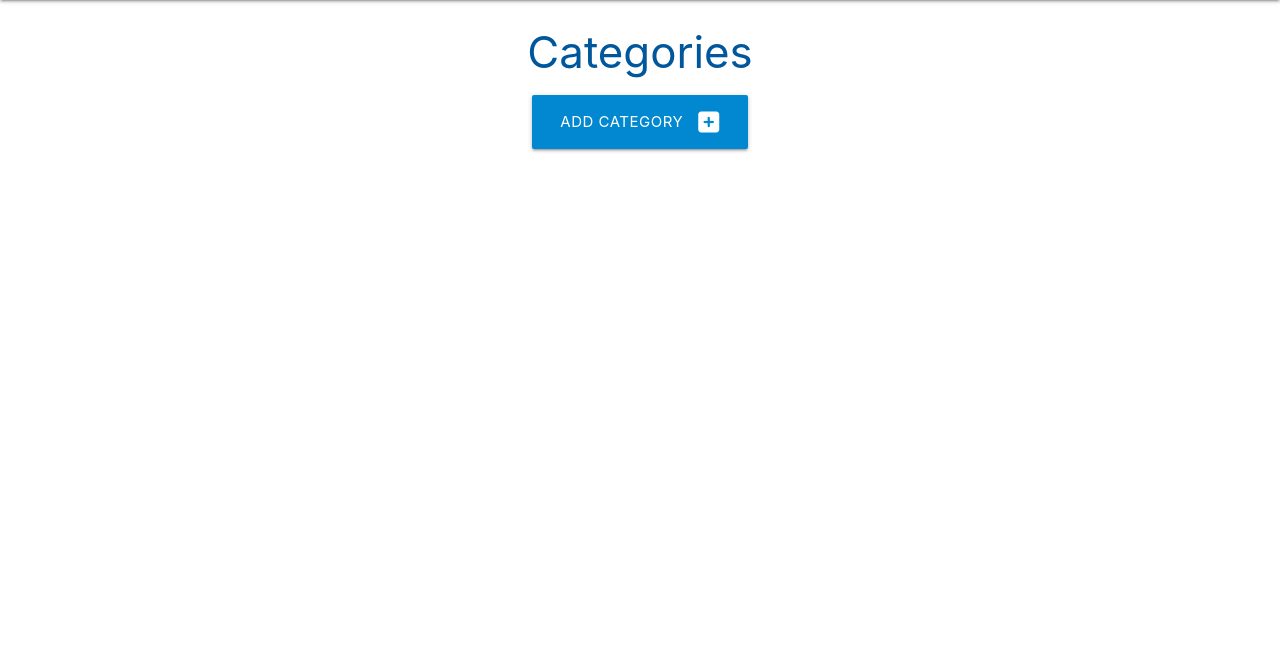
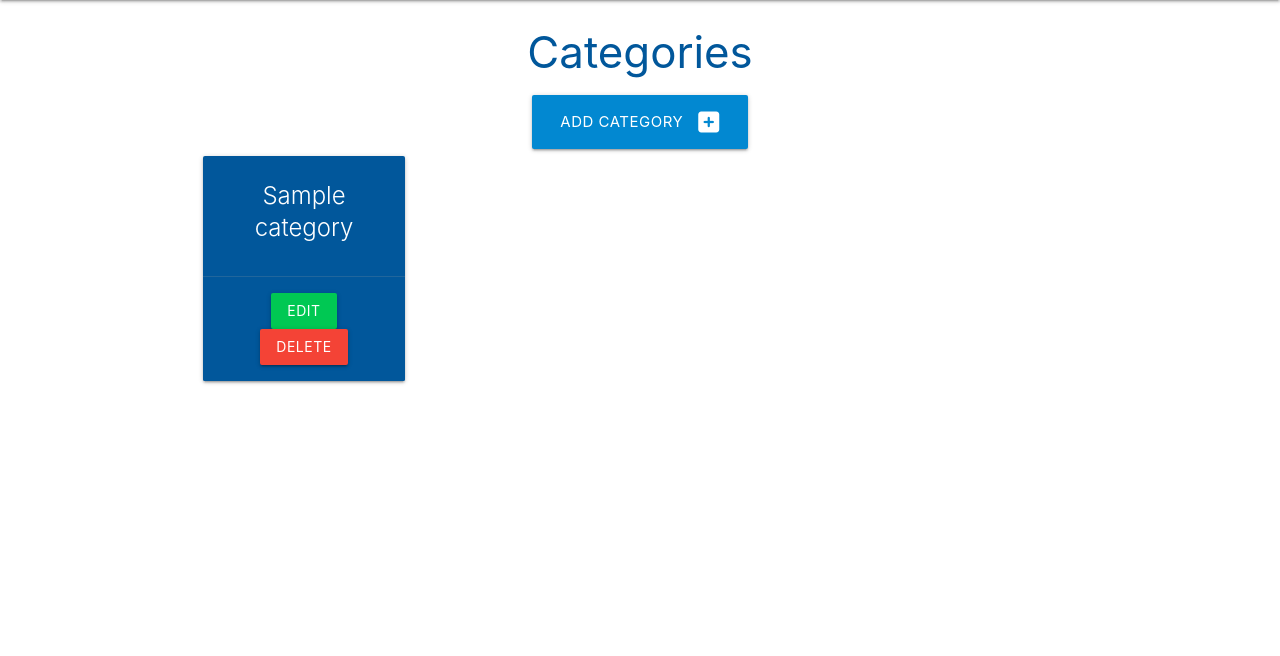
Before and after one commit to A-Hoenig/Task-Manager, a Flask app: page /categories in a window 1280 px wide. Shown: the part 64-720 px from the top of the page. Run offline with Flask 3, Linux system fonts and the light colour scheme; tables that the repository leaves empty hold one stand-in row (values such as "Sample post").

Commit message:
post categories to db works.

```diff
--- a/taskmanager/routes.py
+++ b/taskmanager/routes.py
@@ -10,7 +10,9 @@ def home():
 
 @app.route("/categories")
 def categories():
-    return render_template("categories.html")
+    categories = list(Category.query.order_by(Category.category_name).all())
+    # first categories = variable name for html template, 2nd categories defined above
+    return render_template("categories.html", categories=categories)
 
 
 @app.route("/add_category", methods=["GET", "POST"])
--- a/taskmanager/templates/add_category.html
+++ b/taskmanager/templates/add_category.html
@@ -4,7 +4,7 @@
 <h3 class="light-blue-text text-darken-4 center-align">Add Category</h3>
 
 <div class="row card-panel grey lighten-5">
-    <form class="col s12" methos="POST" action="{{ url_for('add_category') }}">
+    <form class="col s12" method="POST" action="{{ url_for('add_category') }}">
         <!-- category name-->
         <div class="row">
             <div class="input-field col s12">
--- a/taskmanager/templates/categories.html
+++ b/taskmanager/templates/categories.html
@@ -11,6 +11,22 @@
        </a>
     </div>
 
+    <div class="row">
+        {% for category in categories%}
+        <div class="col s12 m6 l3">
+          <div class="card light-blue darken-4 center-align">
+            <div class="card-content white-text">
+              <span class="card-title">{{ category.category_name }}</span>
+            </div>
+            <div class="card-action">
+              <a href="" class="btn green accent-4">Edit</a>
+              <a href="" class="btn red">Delete</a>
+            </div>
+          </div>
+        </div>
+        {% endfor %}
+      </div>
+
 </div>
 
 {% endblock %}
```
